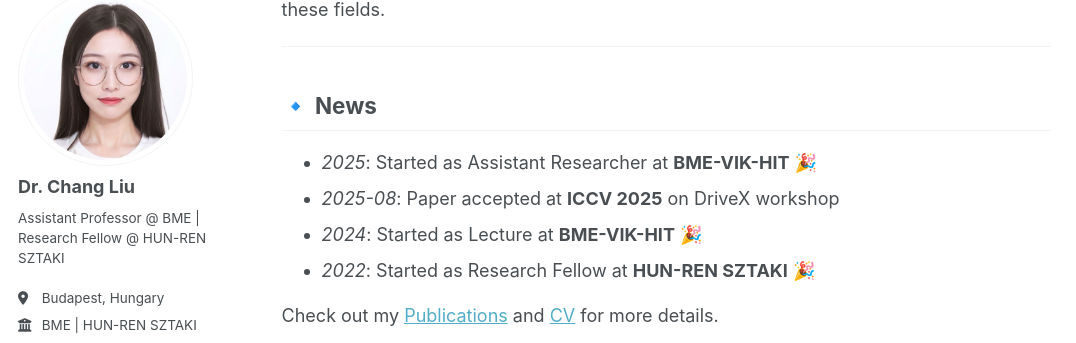
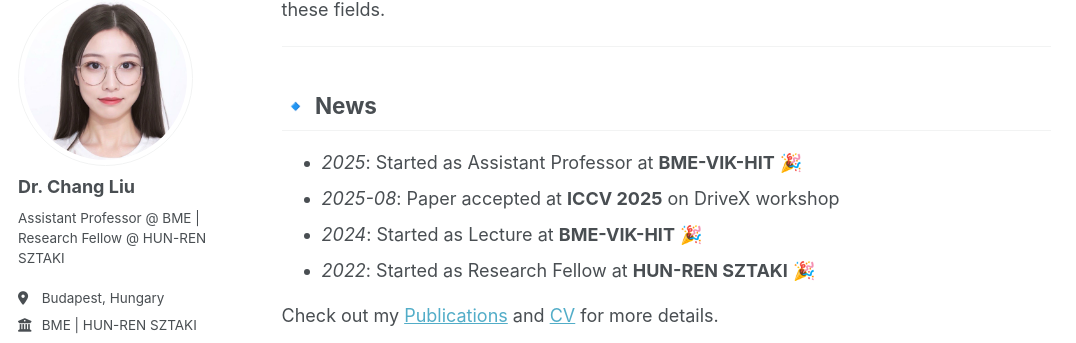
Before and after one commit to ChangLiu-bp/changliu-bp.github.io, a Jekyll site: the page built from _pages/about.md, in a window 1280 px wide and 900 px high, scrolled down 537 px. Shown: the part 108-451 px from the top of the window, without its empty margins (0-1076 px from the left). Built offline with Jekyll 4.4.1, drawn with Linux system fonts in a browser that asks for light colours; some web fonts are replaced; a script that is not in the unit is left out.

Commit message:
Update about.md

```diff
--- a/_pages/about.md
+++ b/_pages/about.md
@@ -24,7 +24,7 @@ I welcome applications from master’s students interested in research projects
 ---
 
 ## 🔹 News
-- *2025*: Started as Assistant Researcher at **BME-VIK-HIT** 🎉
+- *2025*: Started as Assistant Professor at **BME-VIK-HIT** 🎉
 - *2025-08*: Paper accepted at **ICCV 2025** on DriveX workshop
 - *2024*: Started as Lecture at **BME-VIK-HIT** 🎉
 - *2022*: Started as Research Fellow at **HUN-REN SZTAKI** 🎉
```
